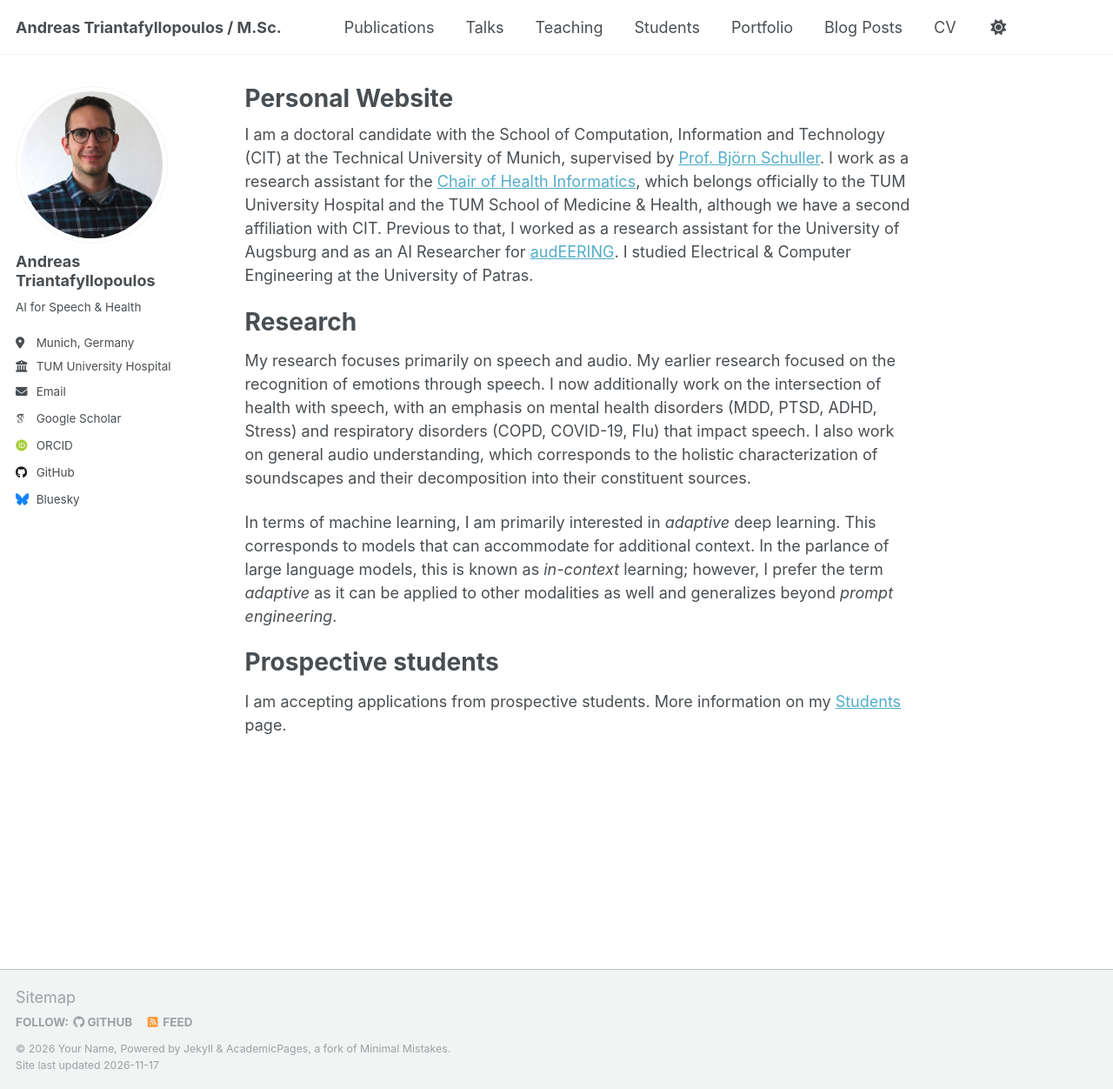
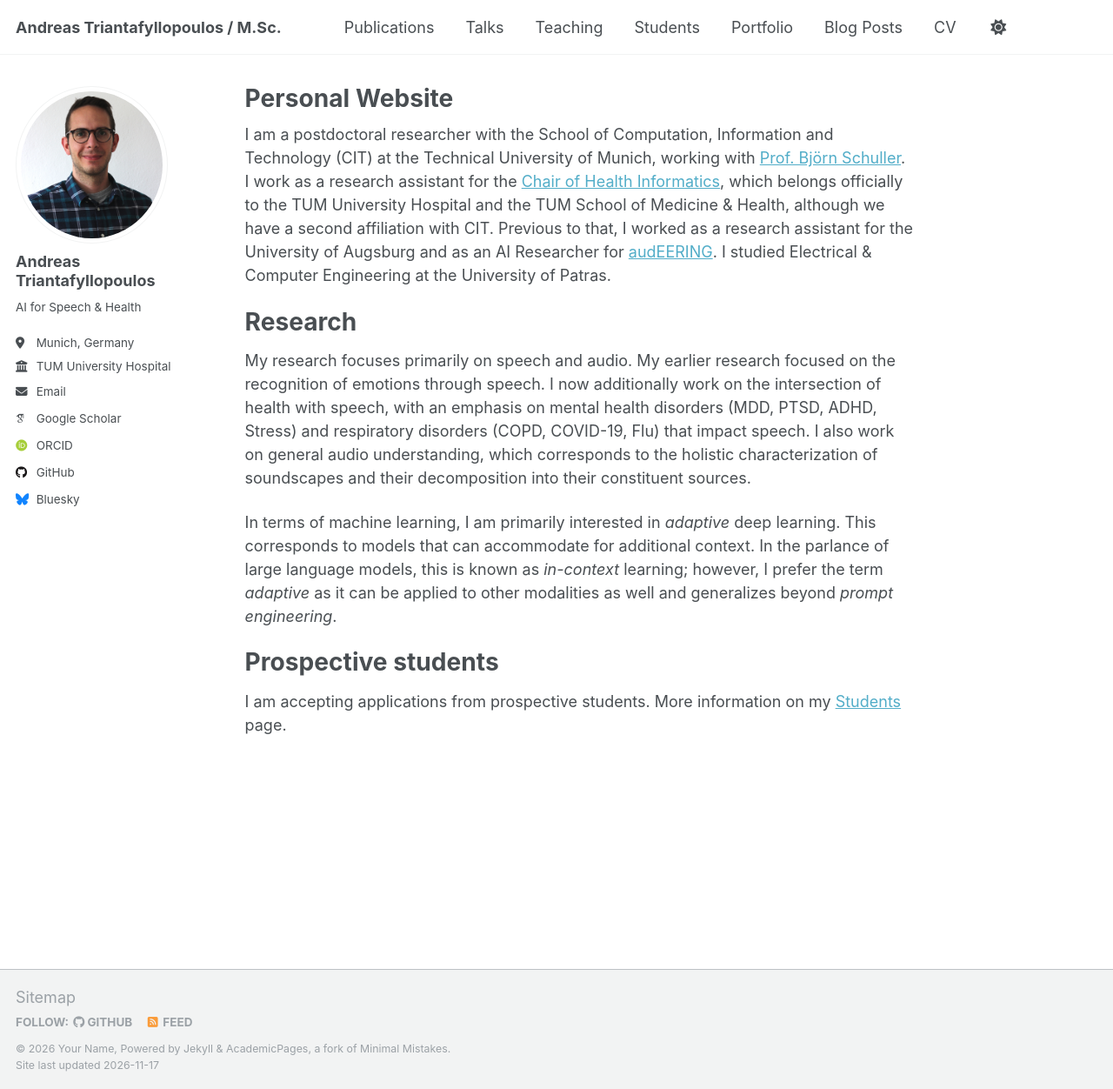
Before and after one commit to ATriantafyllopoulos/ATriantafyllopoulos.github.io, a Jekyll site: the page built from _pages/about.md, in a window 1280 px wide and 1252 px high. Shown: the whole window at 87% size. Built offline with Jekyll 4.4.1, drawn with Linux system fonts in a browser that asks for light colours; some web fonts are replaced; a script that is not in the unit is left out.

Commit message:
Updated bio

```diff
--- a/_pages/about.md
+++ b/_pages/about.md
@@ -7,7 +7,7 @@ redirect_from:
   - /about.html
 ---
 
-I am a doctoral candidate with the School of Computation, Information and Technology (CIT) at the Technical University of Munich, supervised by [Prof. Björn Schuller](http://schuller.one/). I work as a research assistant for the [Chair of Health Informatics](https://www.kiinformatik.mri.tum.de/en/chichair-health-informatics), which belongs officially to the TUM University Hospital and the TUM School of Medicine & Health, although we have a second affiliation with CIT. Previous to that, I worked as a research assistant for the University of Augsburg and as an AI Researcher for [audEERING](https://www.audeering.com/). I studied Electrical & Computer Engineering at the University of Patras.
+I am a postdoctoral researcher with the School of Computation, Information and Technology (CIT) at the Technical University of Munich, working with [Prof. Björn Schuller](http://schuller.one/). I work as a research assistant for the [Chair of Health Informatics](https://www.kiinformatik.mri.tum.de/en/chichair-health-informatics), which belongs officially to the TUM University Hospital and the TUM School of Medicine & Health, although we have a second affiliation with CIT. Previous to that, I worked as a research assistant for the University of Augsburg and as an AI Researcher for [audEERING](https://www.audeering.com/). I studied Electrical & Computer Engineering at the University of Patras.
 
 
 Research
```
Also changed, not shown: _pages/cv.md (+1 -1 lines).
